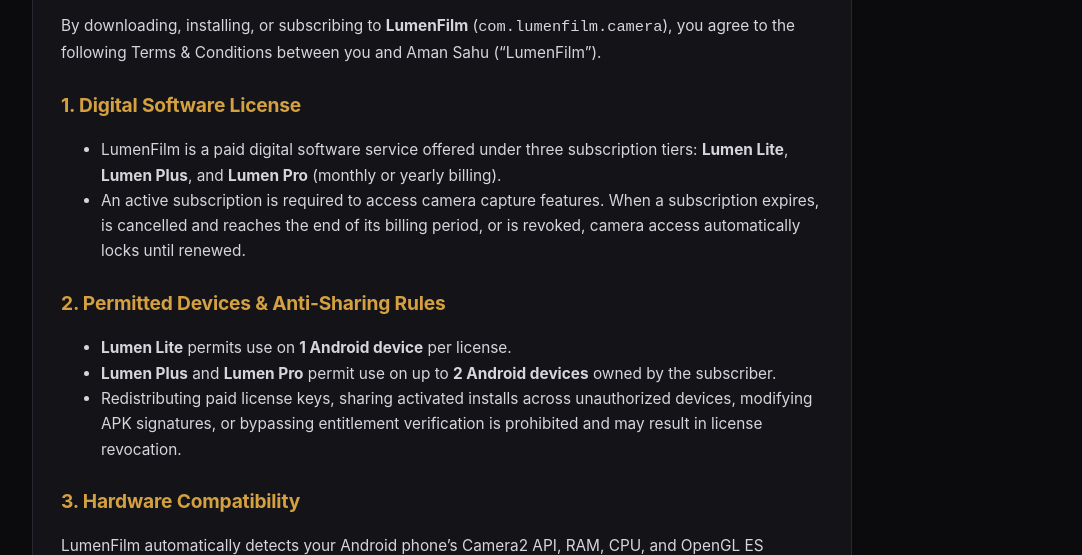
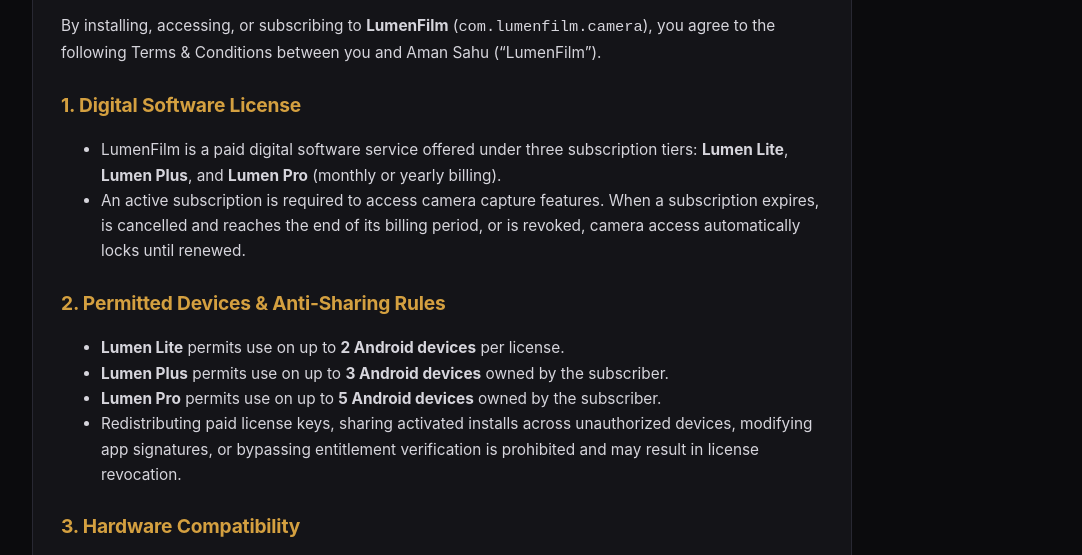
Before and after one commit to Aman451645/LumenFilm, a plain HTML site: page docs/terms.html in a window 1280 px wide. Shown: the part 222-777 px from the top of the page, without its empty margins (88-1170 px from the left). Drawn offline with Linux system fonts and the light colour scheme.

Commit message:
Compliance update: remove APK download and sync UPI pricing/policies

```diff
--- a/docs/terms.html
+++ b/docs/terms.html
@@ -29,7 +29,7 @@
       <p style="color: var(--muted);">Last updated: November 27, 2026</p>
 
       <p>
-        By downloading, installing, or subscribing to <strong>LumenFilm</strong> (<code>com.lumenfilm.camera</code>),
+        By installing, accessing, or subscribing to <strong>LumenFilm</strong> (<code>com.lumenfilm.camera</code>),
         you agree to the following Terms &amp; Conditions between you and Aman Sahu (&ldquo;LumenFilm&rdquo;).
       </p>
 
@@ -41,9 +41,10 @@
 
       <h2>2. Permitted Devices &amp; Anti-Sharing Rules</h2>
       <ul>
-        <li><strong>Lumen Lite</strong> permits use on <strong>1 Android device</strong> per license.</li>
-        <li><strong>Lumen Plus</strong> and <strong>Lumen Pro</strong> permit use on up to <strong>2 Android devices</strong> owned by the subscriber.</li>
-        <li>Redistributing paid license keys, sharing activated installs across unauthorized devices, modifying APK signatures, or bypassing entitlement verification is prohibited and may result in license revocation.</li>
+        <li><strong>Lumen Lite</strong> permits use on up to <strong>2 Android devices</strong> per license.</li>
+        <li><strong>Lumen Plus</strong> permits use on up to <strong>3 Android devices</strong> owned by the subscriber.</li>
+        <li><strong>Lumen Pro</strong> permits use on up to <strong>5 Android devices</strong> owned by the subscriber.</li>
+        <li>Redistributing paid license keys, sharing activated installs across unauthorized devices, modifying app signatures, or bypassing entitlement verification is prohibited and may result in license revocation.</li>
       </ul>
 
       <h2>3. Hardware Compatibility</h2>
```
